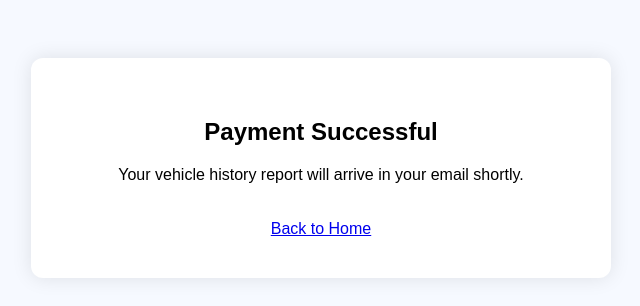
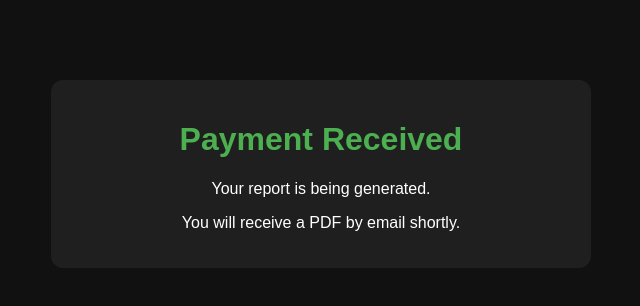
Before and after one commit to vindata15/vindata-vin-check, a website: page public/success.html in a window 1280 px wide. Shown: the whole page, without its empty margins (319-959 px from the left). Drawn offline with Linux system fonts and the light colour scheme.

Commit message:
Update success.html

```diff
--- a/public/success.html
+++ b/public/success.html
@@ -1,19 +1,18 @@
 <!DOCTYPE html>
 <html>
 <head>
-<title>Success</title>
-<style>
-body { text-align:center; padding:50px; font-family:Arial; background:#f6f9ff; }
-.card { background:white; padding:40px; max-width:500px; margin:auto; border-radius:12px; box-shadow:0 0 20px rgba(0,0,0,0.1); }
-</style>
+  <title>Payment Successful</title>
+  <style>
+    body { background:#111; color:white; text-align:center; margin-top:80px; font-family:Arial }
+    .box { background:#1f1f1f; padding:20px; width:500px; margin:auto; border-radius:12px; }
+    h1 { color:#4caf50; }
+  </style>
 </head>
 <body>
-
-<div class="card">
-  <h2>Payment Successful</h2>
-  <p>Your vehicle history report will arrive in your email shortly.</p>
-  <a href="/" style="display:inline-block;margin-top:20px;">Back to Home</a>
-</div>
-
+  <div class="box">
+    <h1>Payment Received</h1>
+    <p>Your report is being generated.</p>
+    <p>You will receive a PDF by email shortly.</p>
+  </div>
 </body>
 </html>
```
